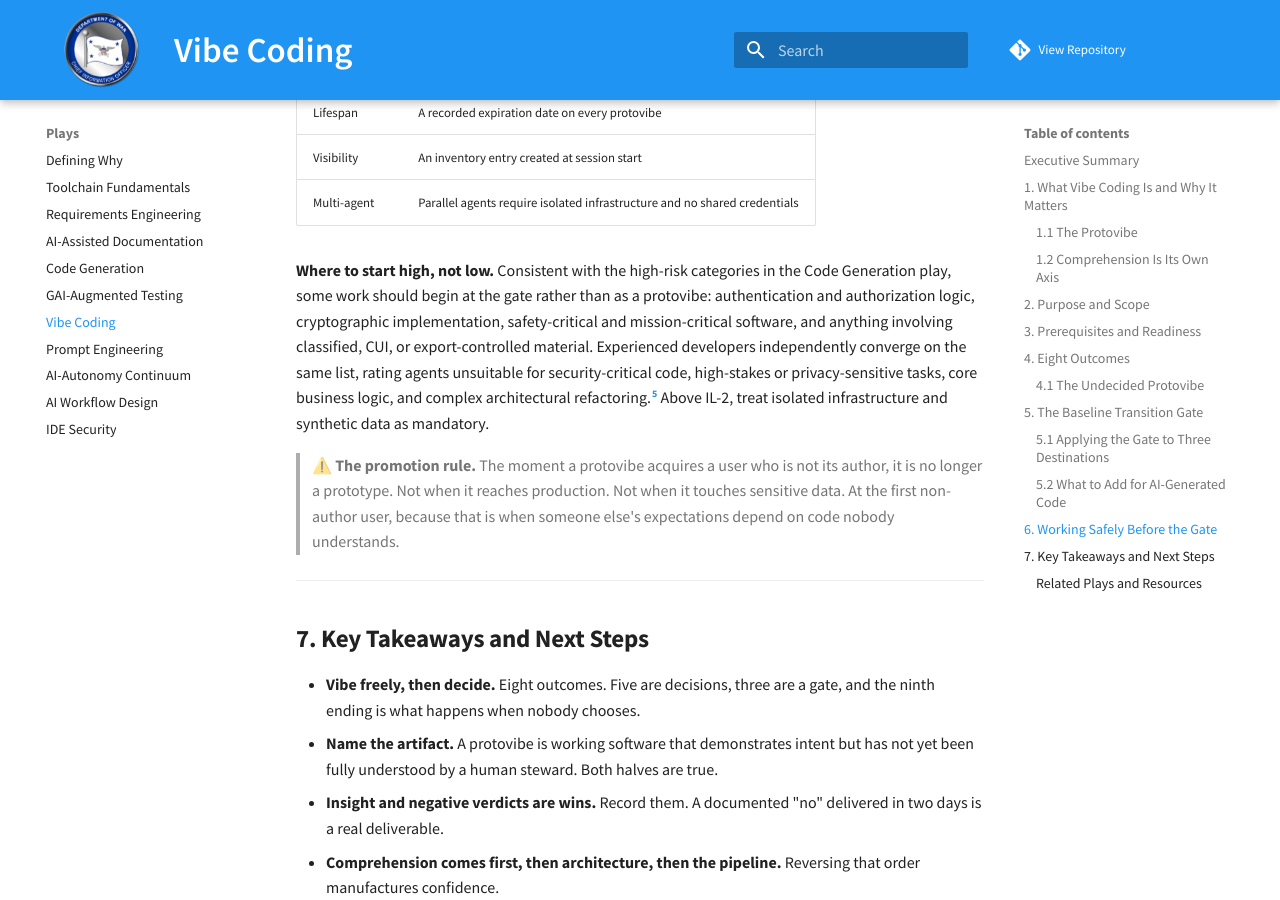
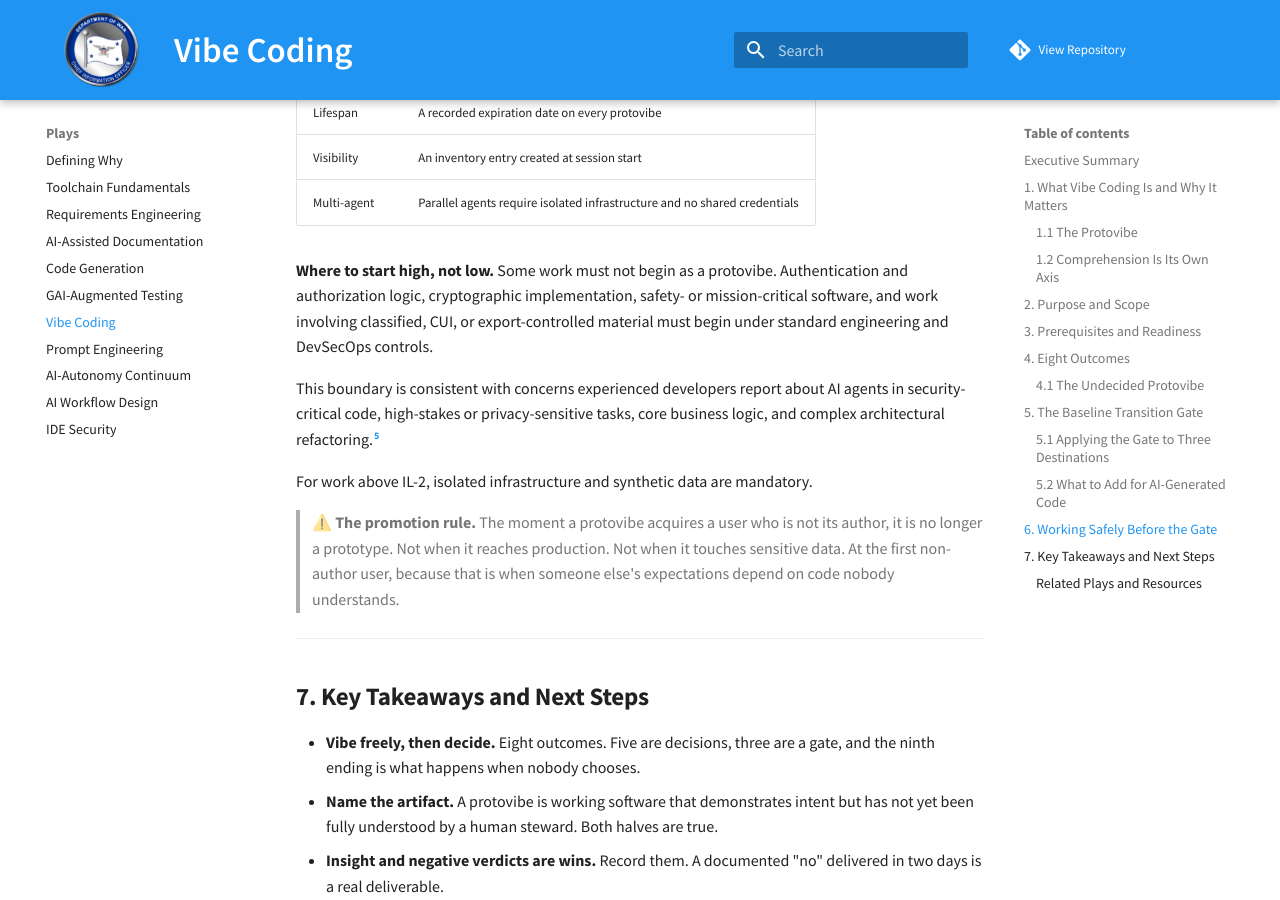
Before and after one commit to Code-dot-mil/AI4SDLC, an MkDocs documentation site: the page built from docs/plays/protovibe_play.md, in a window 1280 px wide and 900 px high, scrolled down 6839 px. Built offline with MkDocs 1.6.1 and Material for MkDocs 9.7.7, drawn with Linux system fonts in a browser that asks for light colours; comment, search, counter and statistics services are not loaded.

Commit message:
docs(protovibe): clarify high-risk starting posture
Separate the mandatory high-risk boundary, qualified practitioner evidence, and IL-specific environment requirement.

```diff
--- a/docs/plays/protovibe_play.md
+++ b/docs/plays/protovibe_play.md
@@ -160,7 +160,11 @@ Explore freely. The controls below are what make that freedom safe to grant, whi
 | Visibility | An inventory entry created at session start |
 | Multi-agent | Parallel agents require isolated infrastructure and no shared credentials |
 
-**Where to start high, not low.** Consistent with the high-risk categories in the Code Generation play, some work should begin at the gate rather than as a protovibe: authentication and authorization logic, cryptographic implementation, safety-critical and mission-critical software, and anything involving classified, CUI, or export-controlled material. Experienced developers independently converge on the same list, rating agents unsuitable for security-critical code, high-stakes or privacy-sensitive tasks, core business logic, and complex architectural refactoring.[^Huang] Above IL-2, treat isolated infrastructure and synthetic data as mandatory.
+**Where to start high, not low.** Some work must not begin as a protovibe. Authentication and authorization logic, cryptographic implementation, safety- or mission-critical software, and work involving classified, CUI, or export-controlled material must begin under standard engineering and DevSecOps controls.
+
+This boundary is consistent with concerns experienced developers report about AI agents in security-critical code, high-stakes or privacy-sensitive tasks, core business logic, and complex architectural refactoring.[^Huang]
+
+For work above IL-2, isolated infrastructure and synthetic data are mandatory.
 
 > ⚠️ **The promotion rule.** The moment a protovibe acquires a user who is not its author, it is no longer a prototype. Not when it reaches production. Not when it touches sensitive data. At the first non-author user, because that is when someone else's expectations depend on code nobody understands.
 
```
